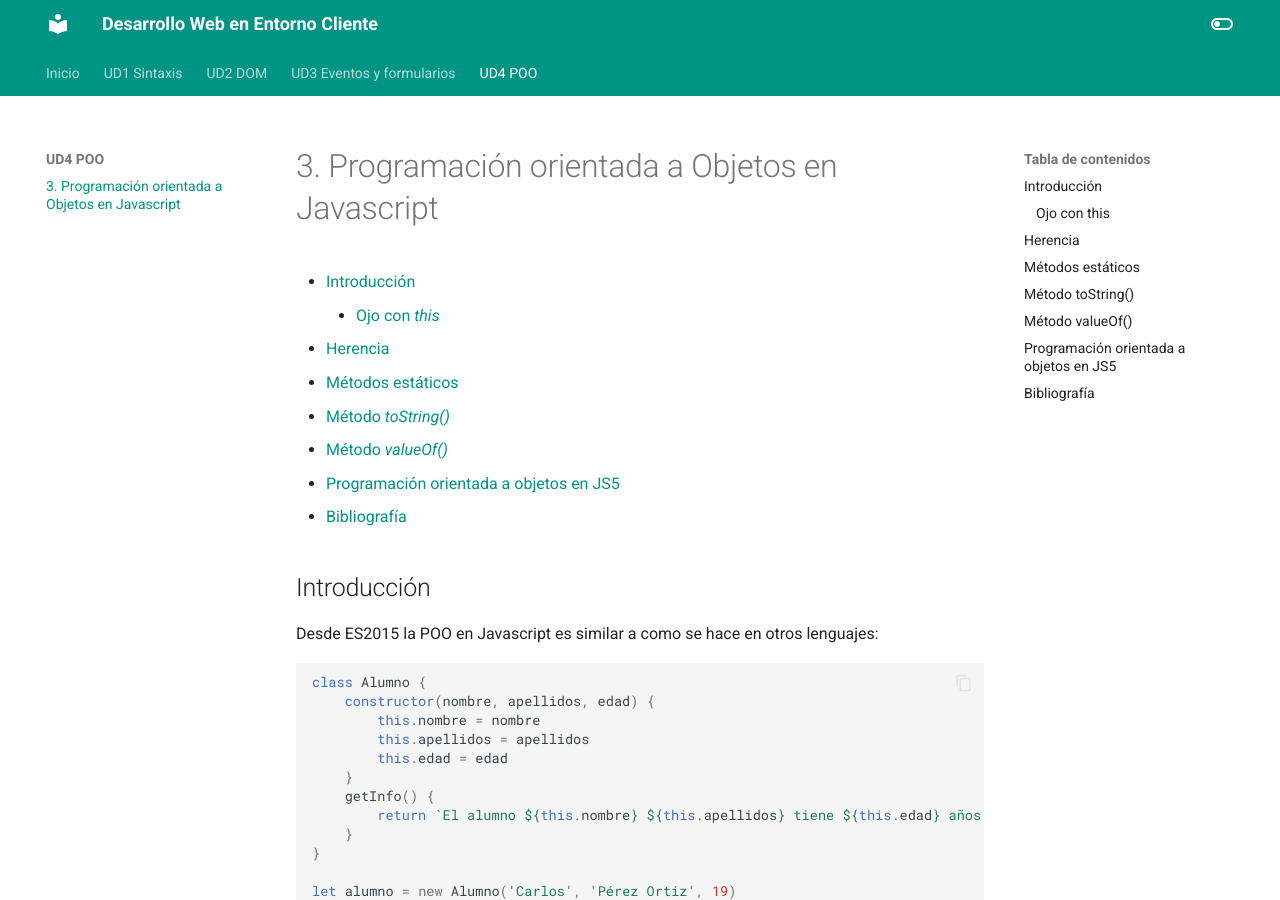
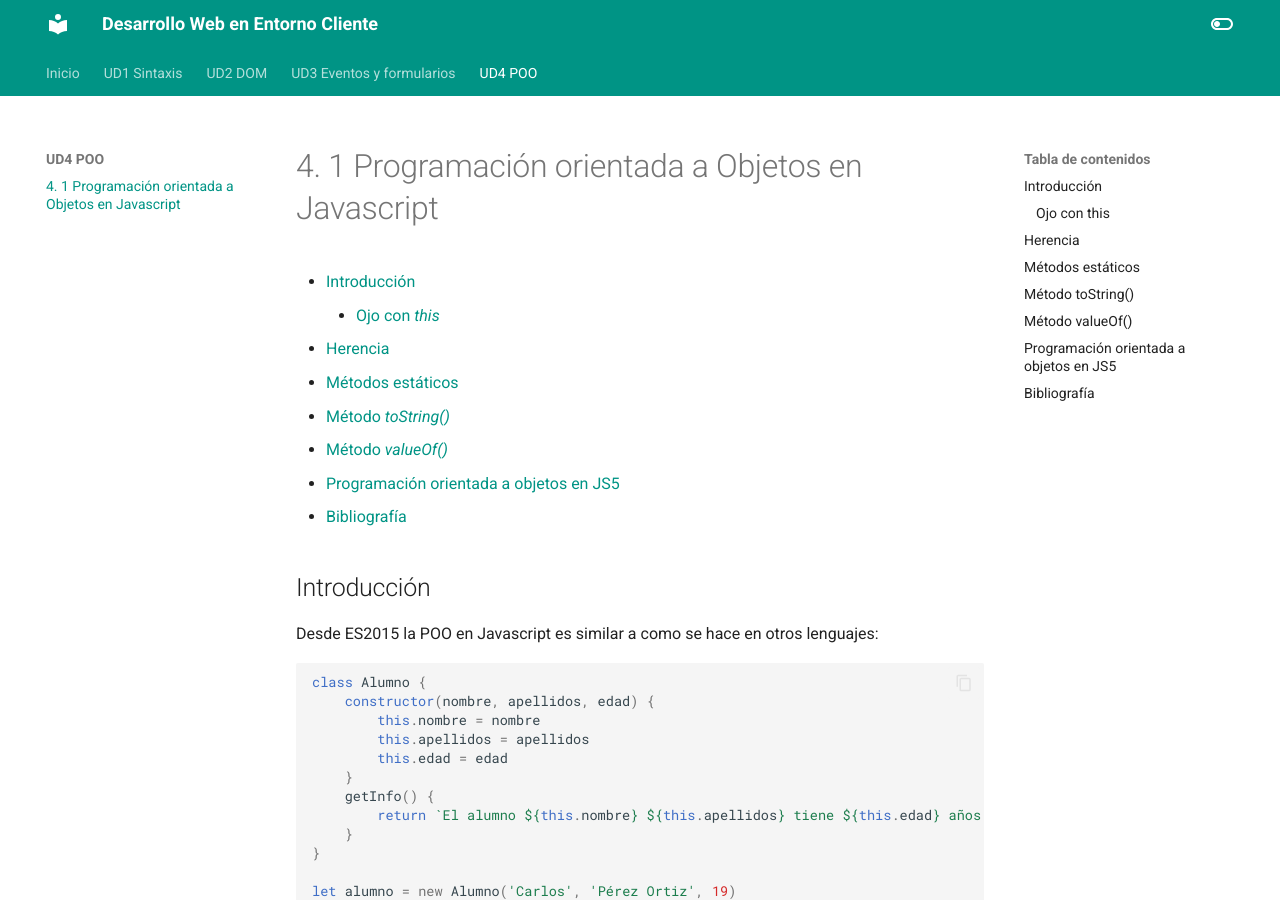
Before and after one commit to jsanvil/dwec2023, an MkDocs documentation site: the page built from docs/ud4/ud4-1-oop.md, in a window 1280 px wide and 900 px high. Built offline with MkDocs 1.6.1 and Material for MkDocs 9.7.7, drawn with Linux system fonts in a browser that asks for light colours.

Commit message:
ud4-1 title fix

```diff
--- a/docs/ud4/ud4-1-oop.md
+++ b/docs/ud4/ud4-1-oop.md
@@ -1,4 +1,4 @@
-# 3. Programación orientada a Objetos en Javascript
+# 4. 1 Programación orientada a Objetos en Javascript
 
 - [Introducción](#introducción)
     - [Ojo con _this_](#ojo-con-this)
```
